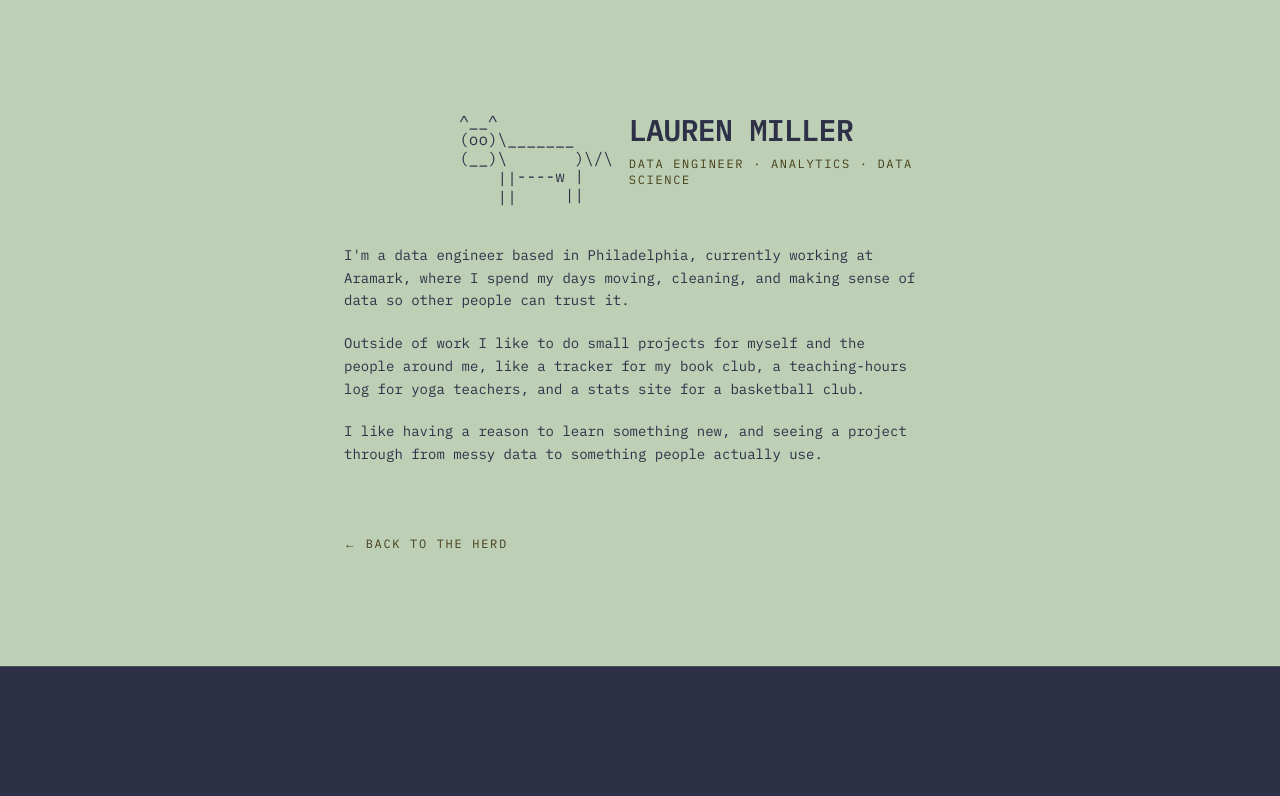
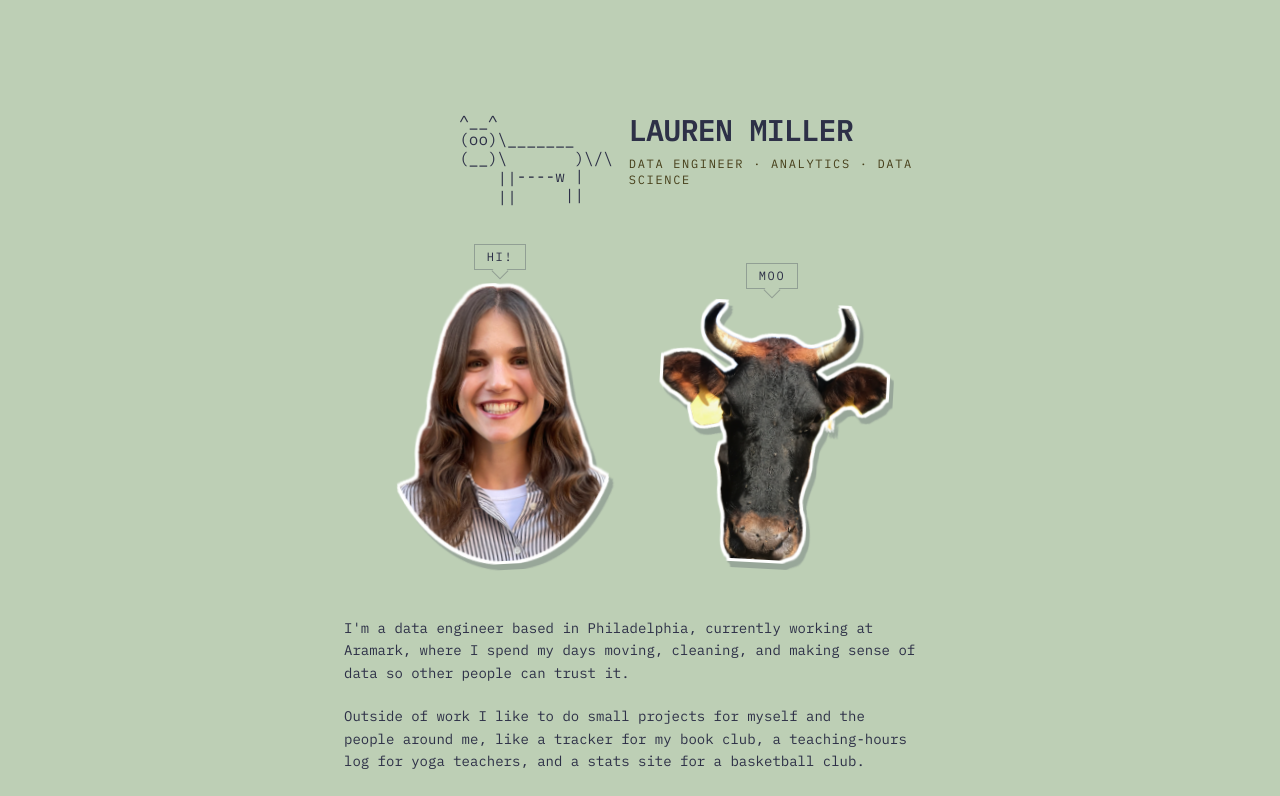
Before and after one commit to Laumillerren/lmiller_portfolio, a Next.js app: page /about in a window 1280 px wide. Shown: the top 796 px of the page. Built offline with nearby package versions, Linux system fonts and the light colour scheme.

Commit message:
Add photo stickers to the About page
Cut-out head stickers of Lauren and Cherry the cow with a white die-cut
outline, slight tilts, and "HI!" / "MOO" speech bubbles. Hovering, tapping,
or focusing Cherry's sticker shows a note about her.

Co-Authored-By: Claude Opus 5.5 <noreply@anthropic.com>

```diff
--- a/src/app/about/page.tsx
+++ b/src/app/about/page.tsx
@@ -1,5 +1,45 @@
 import { Cow } from "@/components/Cow";
 import { BackToCows } from "@/components/BackToCows";
+import { SpeechBubble } from "@/components/SpeechBubble";
+import { BASE_PATH } from "@/lib/site";
+
+function Sticker({
+  src,
+  alt,
+  says,
+  note,
+  className,
+}: {
+  src: string;
+  alt: string;
+  says: string;
+  // Shown under the sticker on hover, keyboard focus, or tap.
+  note?: string;
+  className: string;
+}) {
+  return (
+    <figure
+      tabIndex={note ? 0 : undefined}
+      className="group relative flex flex-col items-center gap-4 outline-none"
+    >
+      <SpeechBubble text={says} />
+      {/* eslint-disable-next-line @next/next/no-img-element -- static export, no image optimizer */}
+      <img
+        src={`${BASE_PATH}${src}`}
+        alt={alt}
+        className={`sticker h-auto motion-safe:transition-transform motion-safe:duration-300 group-hover:rotate-0 group-hover:scale-105 ${className}`}
+      />
+      {note ? (
+        <figcaption
+          aria-hidden="true"
+          className="pointer-events-none absolute top-full left-1/2 z-10 mt-4 w-52 -translate-x-1/2 translate-y-1 border-2 border-ink bg-cream px-3 py-2 text-center text-[11px] leading-snug text-ink opacity-0 shadow-[4px_4px_0_var(--ink)] motion-safe:transition-all motion-safe:duration-200 group-hover:translate-y-0 group-hover:opacity-100 group-focus:translate-y-0 group-focus:opacity-100"
+        >
+          {note}
+        </figcaption>
+      ) : null}
+    </figure>
+  );
+}
 
 export default function AboutPage() {
   return (
@@ -15,6 +55,22 @@ export default function AboutPage() {
               Data Engineer · Analytics · Data Science
             </p>
           </div>
+        </div>
+
+        <div className="flex justify-center items-end gap-8 sm:gap-14 mb-14">
+          <Sticker
+            src="/about/lauren.png"
+            alt="Lauren Miller"
+            says="HI!"
+            className="w-36 sm:w-52 -rotate-3"
+          />
+          <Sticker
+            src="/about/cow.png"
+            alt="Cherry, my favorite cow from the farm I worked at in high school"
+            says="MOO"
+            note="This is Cherry, my favorite cow from the farm I worked at in high school."
+            className="w-40 sm:w-56 rotate-3"
+          />
         </div>
 
         <div className="space-y-5 text-sm leading-relaxed max-w-xl">
--- a/src/app/globals.css
+++ b/src/app/globals.css
@@ -49,6 +49,14 @@ body {
   .cow-leg {
     animation: none;
   }
+}
+
+/* Die-cut sticker look for the About page photos: a white outline traced
+   around the transparent PNG, plus a soft shadow. */
+.sticker {
+  filter: drop-shadow(3px 0 0 #fff) drop-shadow(-3px 0 0 #fff)
+    drop-shadow(0 3px 0 #fff) drop-shadow(0 -3px 0 #fff)
+    drop-shadow(4px 6px 0 rgba(45, 48, 71, 0.25));
 }
 
 /* Caution-tape stripes for work-in-progress markers (see WipSign.tsx). */
```
Also changed, not shown: public/about/cow.png (added), public/about/lauren.png (added).
